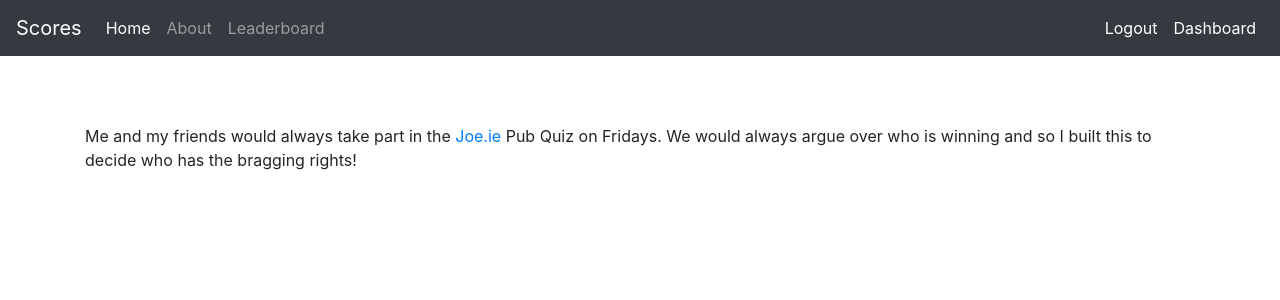
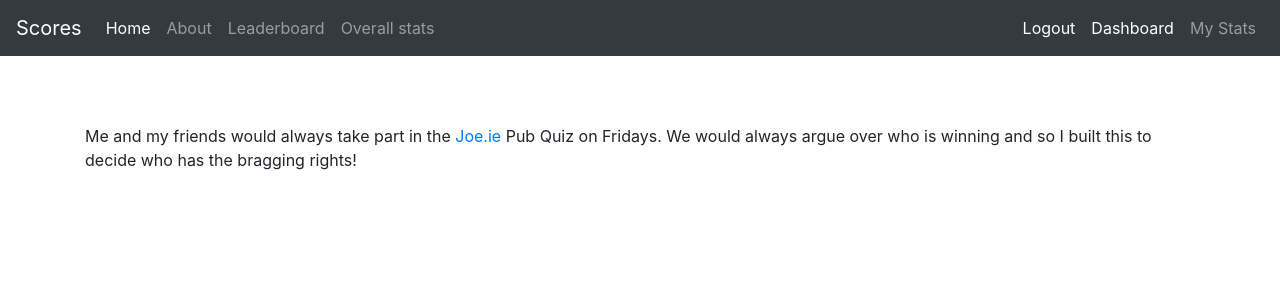
Before and after one commit to Ben-Donnelly/PubQuiz, a Flask app: page /about in a window 1280 px wide. Shown: the top 300 px of the page. Run offline with Flask 2, Linux system fonts and the light colour scheme; the visitor is signed in with stand-in values (Sample User, id 1).

Commit message:
new items in navbar, placement needs work

```diff
--- a/templates/includes/_navbar.html
+++ b/templates/includes/_navbar.html
@@ -15,6 +15,9 @@
       <li class="nav-item">
         <a class="nav-link" href="/leaderboard">Leaderboard</a>
       </li>
+       <li class="nav-item">
+          <a class="nav-link" href="{{ url_for('overall_stats') }}">Overall stats <span class="sr-only"></span></a>
+        </li>
     </ul>
 
     <ul class="navbar-nav navbar-right">
@@ -24,6 +27,9 @@
         </li>
         <li class="nav-item active">
           <a class="nav-link" href="/dashboard">Dashboard <span class="sr-only"></span></a>
+        </li>
+      <li class="nav-item">
+          <a class="nav-link" href="{{session.username}}/stats">My Stats <span class="sr-only"></span></a>
         </li>
       {% else %}
         <li class="nav-item active">
```
